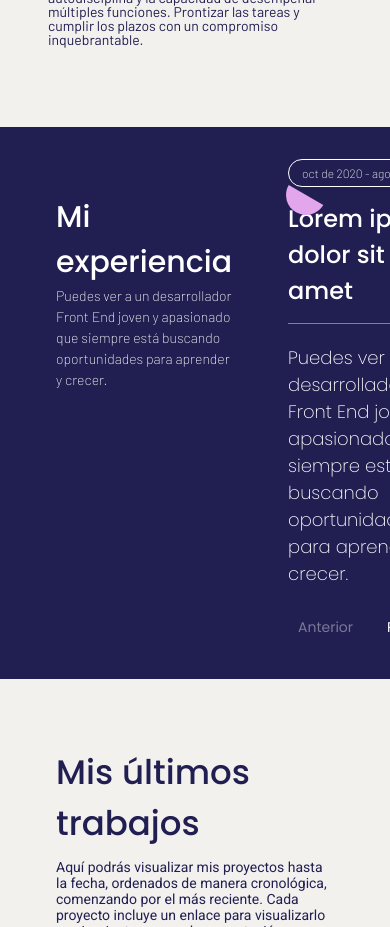
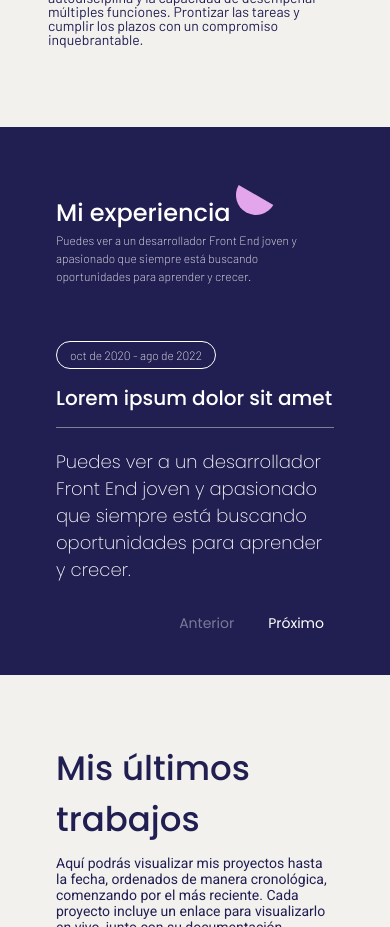
Before and after one commit to LudmilaBerto/TrabajoFinal-2, a React (Vite) app in the folder trabajoFinalDos/: page / in a window 390 px wide. Shown: the part 2060-2987 px from the top of the page. Built offline with nearby package versions, Linux system fonts and the light colour scheme.

Commit message:
Le dí responsividada a la SectionTres  para que se adapte a distintos dispositivos con la s resoluciones predeterminadas de chakra ui

```diff
--- a/trabajoFinalDos/src/Components/MedioCirculo/MedioCirculo.jsx
+++ b/trabajoFinalDos/src/Components/MedioCirculo/MedioCirculo.jsx
@@ -9,7 +9,8 @@ const MedioCirculo = () => {
         position="absolute"
         bottom="7"
         top='-5'
-        left="230px" // Ajusta la posición horizontal según sea necesario
+        left={{base:"180px", lg:"230px"}}
+        // Ajusta la posición horizontal según sea necesario
         width="40px"
         height="20px" // Ajusta la altura para que sea la mitad del ancho
         backgroundColor="#e3a5ec" // Color de fondo del medio círculo
--- a/trabajoFinalDos/src/Components/SectionTres/SectionTres.jsx
+++ b/trabajoFinalDos/src/Components/SectionTres/SectionTres.jsx
@@ -18,12 +18,14 @@ const SectionTres=()=>{
             px='14'
             bg={colorMode === 'light' ? 'light.primary' : 'dark.primary'}
             color={colorMode === 'light' ? 'light.textPrimary' : 'dark.textPrimary'}
+            flexWrap='wrap'
         >
 
             <Box
                 as='div'
                 className="SectionTresA"
-                flexBasis='40%'
+                flexBasis={{base:"100%",md:"30%", xl:"40%"}}
+
                 pt='9'
             >
 
@@ -34,7 +36,7 @@ const SectionTres=()=>{
                     fontFamily='"Poppins", sans-serif'
                     color='color.secundario'
                     fontWeight='500'
-                    fontSize='3xl'
+                    fontSize={{base:"2xl", lg:"3xl", xl:"null"}}
                 >
                     Mi experiencia
                 </Text>
@@ -43,7 +45,8 @@ const SectionTres=()=>{
                     as='p'
                     fontFamily='"Barlow", sans-serif'
                     fontWeight='200'
-                    fontSize='sm'
+                    fontSize={{base:"xs", lg:"sm"}}
+
                     color='color.secundario'
                 >
                     Puedes ver a un desarrollador Front End joven y apasionado que siempre está buscando oportunidades para aprender y crecer.
--- a/trabajoFinalDos/src/Components/SectionTresB/SectionTresB.jsx
+++ b/trabajoFinalDos/src/Components/SectionTresB/SectionTresB.jsx
@@ -35,8 +35,12 @@ const SectionTresB=()=>{
     return(
         <Box
             as='div'
-            flexBasis='50%'
-            px='14'
+            flexBasis={{base:"100%", sm:"null",md:"50%", lg:"50%", xl:"null"}}
+
+            px={{base:"0", sm:"0",md:"", lg:"", xl:"14"}}
+            pt={{base:"14",md:"0"}}
+
+
         >
             <Text
                 as='p'
@@ -56,7 +60,8 @@ const SectionTresB=()=>{
                 as='h3'
                 fontFamily='"Poppins", sans-serif'
                 fontWeight='500'
-                fontSize='2xl'
+                fontSize={{base:"xl", sm:"null",md:"xl", lg:"2xl", xl:"null"}}
+
                 py='3.5'
             >
                 {secciones[indiceActual].titulo}
```
